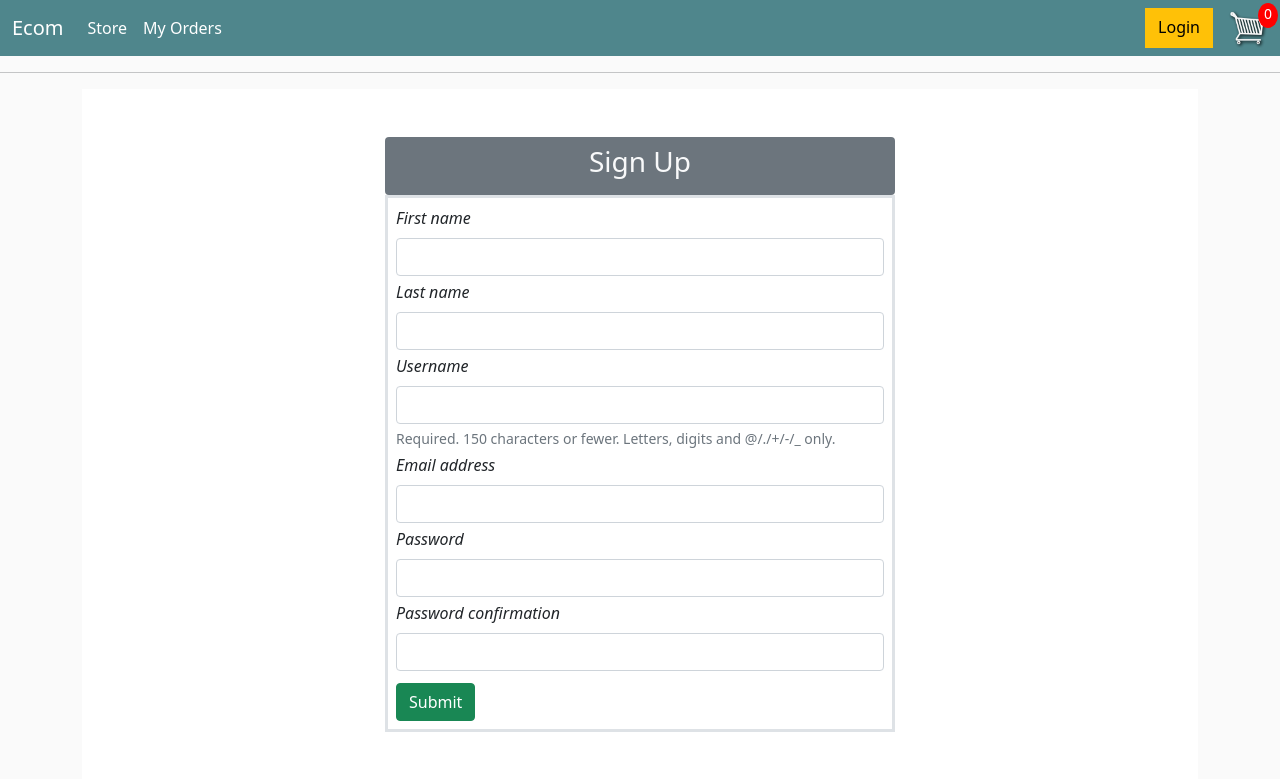
After one commit to maja-98/Ecommerce, a Django app: page /login/ in a window 1280 px wide. The commit adds this page. Shown: the top 779 px of the page. Run offline with Django 4.2, Linux system fonts and the light colour scheme.

Commit message:
user sign up page started

```diff
--- a/ecommerce/static/css/main.css
+++ b/ecommerce/static/css/main.css
@@ -27,6 +27,9 @@ h1,h2,h3,h4,h5,h6{
 
 	font-weight: bolder;
 
+}
+.bg-white{
+	background-color: white;
 }
 .box-element{
 	box-shadow:hsl(0, 0%, 80%) 0 0 16px;
--- /dev/null
+++ b/ecommerce/store/forms.py
@@ -0,0 +1,8 @@
+from django.contrib.auth.forms import UserCreationForm
+from .models import Customer,User
+from django.forms import ModelForm
+
+class CustomerForm(UserCreationForm):
+    class Meta:
+        model = User
+        fields = ['first_name','last_name', 'username', 'email', 'password1', 'password2']
--- a/ecommerce/store/models.py
+++ b/ecommerce/store/models.py
@@ -1,7 +1,6 @@
-import imp
-from pyexpat import model
+
 from django.db import models
-from django.contrib.auth.models import *
+from django.contrib.auth.models import User
 from datetime import datetime
 # Create your models here.
 
--- /dev/null
+++ b/ecommerce/store/templates/store/login.html
@@ -0,0 +1,29 @@
+{% extends 'store/main.html' %}
+{% block content%}
+<div class='bg-white p-5 d-flex flex-column justify-content-center align-items-center'>
+    <div class='p-2 bg-secondary width-50 rounded container d-flex justify-content-center border-1'>
+        <h1 class=' h3 text-light'>Sign Up</h1>
+    </div>
+    <div class='border border-3 width-50 p-2'>
+        <form >
+            {% for field in form %}
+            <div class="mb-1">
+            <label for="{{field.label}}" class=" form-label "><i>{{field.label}}</i></label>
+            {% if field.label == 'Email address' %}
+            <input type="email" class="form-control" id="{{field.label}}" aria-describedby="emailHelp">
+            {% elif field.label == 'Password' or field.label == 'Password confirmation' %}
+            <input type="password" class="form-control" id="{{field.label}}" aria-describedby="emailHelp">
+            {% else %}
+            <input type="text" class="form-control" id="{{field.label}}" aria-describedby="emailHelp">
+            <div id="emailHelp" class="form-text">{{field.help_text}}</div>
+            {% endif %}
+
+            </div>
+            {% endfor %}
+            <button type="submit" class="btn btn-success rounded mt-2">Submit</button>
+        </form>
+    </div>
+</div>
+
+
+{% endblock content %}
--- a/ecommerce/store/templates/store/product-view.html
+++ b/ecommerce/store/templates/store/product-view.html
@@ -8,6 +8,7 @@
             <img class='product-view-box' src='{{product.imageURL}}'></img>
             <div class='ms-2 product-view-box'>
                 <p class='h2   '> {{product.name}}</p>
+                <p class='h6'>SKU Num: {{product.productId}}
                 <hr >
                 <ul>
                     <li class='fs-5'>  {{product.feature1}}</li>
--- a/ecommerce/store/urls.py
+++ b/ecommerce/store/urls.py
@@ -8,5 +8,6 @@ urlpatterns = [
     path('update-item/', views.updateItem, name='update-item'),
     path('process-order/', views.processOrder, name='process-order'),
     path('my-orders/',views.myOrders,name='my-orders'),
-    path('product/<str:id>',views.productView,name='product-view')
+    path('product/<str:id>/',views.productView,name='product-view'),
+    path('login/',views.login,name='login'),
 ]
--- a/ecommerce/store/views.py
+++ b/ecommerce/store/views.py
@@ -5,6 +5,8 @@ import json
 from datetime import datetime
 from .utils import *
 from django.db.models import Q
+from .forms import CustomerForm
+from django.contrib.auth.decorators import login_required
 
 def debug(*args):
     print('\n')
@@ -12,9 +14,11 @@ def debug(*args):
     print('\n')
 # Create your views here.
 def store(request):
-    q= request.GET.get('q') if request.GET.get('q')!=None else ''
+    q= request.GET.get('q').lstrip('0') if request.GET.get('q') !=None else ''
+
     products = Product.objects.filter(
-        Q(name__icontains=q)
+        Q(name__icontains=q) |
+        Q(id__icontains=q)
     )
     items,order=cartData(request)
     context = {'products':products,'Order':order}
@@ -40,6 +44,14 @@ def productView(request,id):
     context = {'product':product,'Order':order}
 
     return render(request,'store/product-view.html',context)
+
+def login(request):
+    items,order=cartData(request)
+    form = CustomerForm()
+    debug(form)
+    return render(request,'store/login.html',context={'form':form,'Order':order})
+
+@login_required(login_url='login')
 def myOrders(request):
     items,order=cartData(request)
     if request.user.is_authenticated:
```
Also changed, not shown: ecommerce/db.sqlite3.
